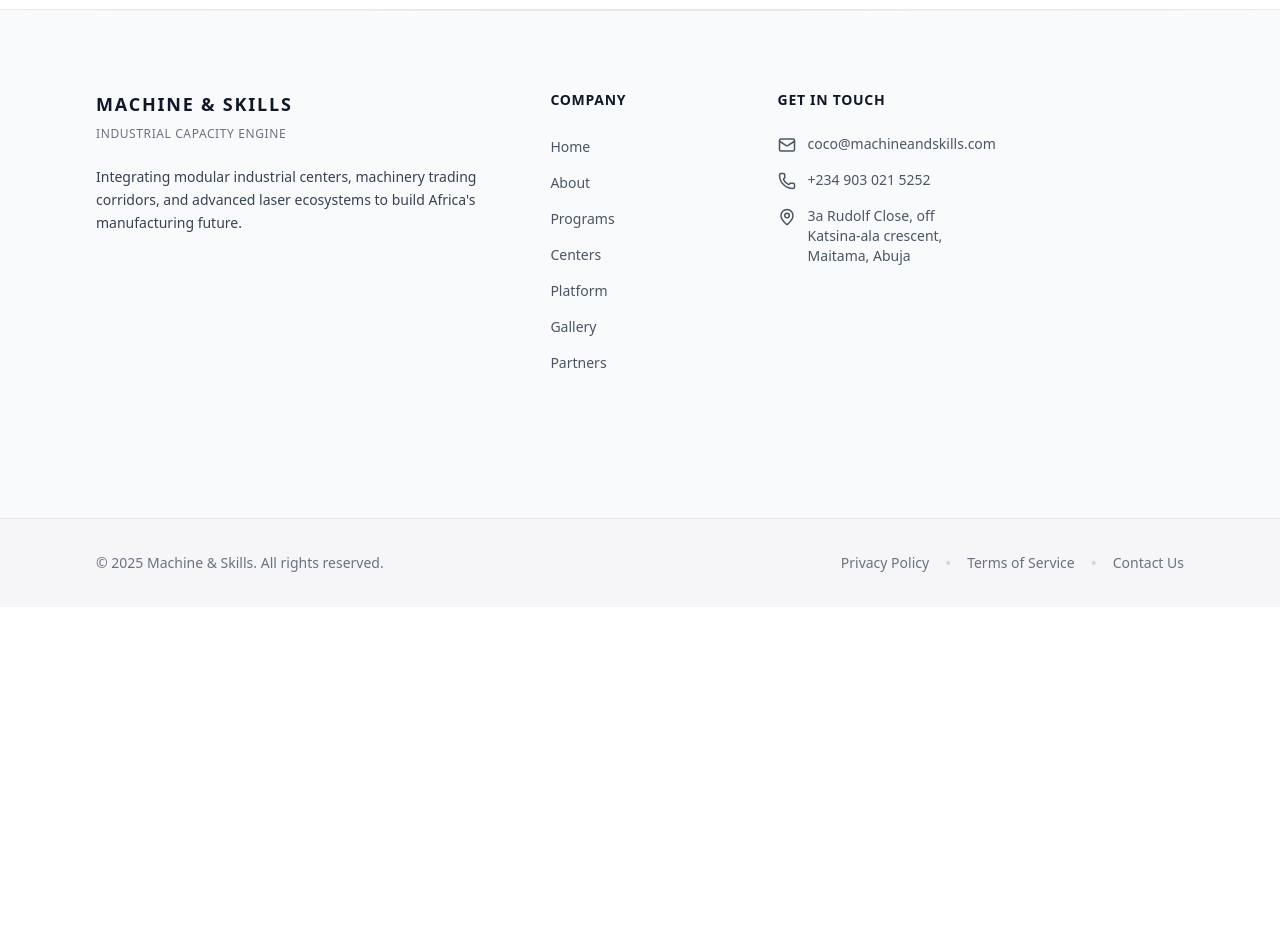
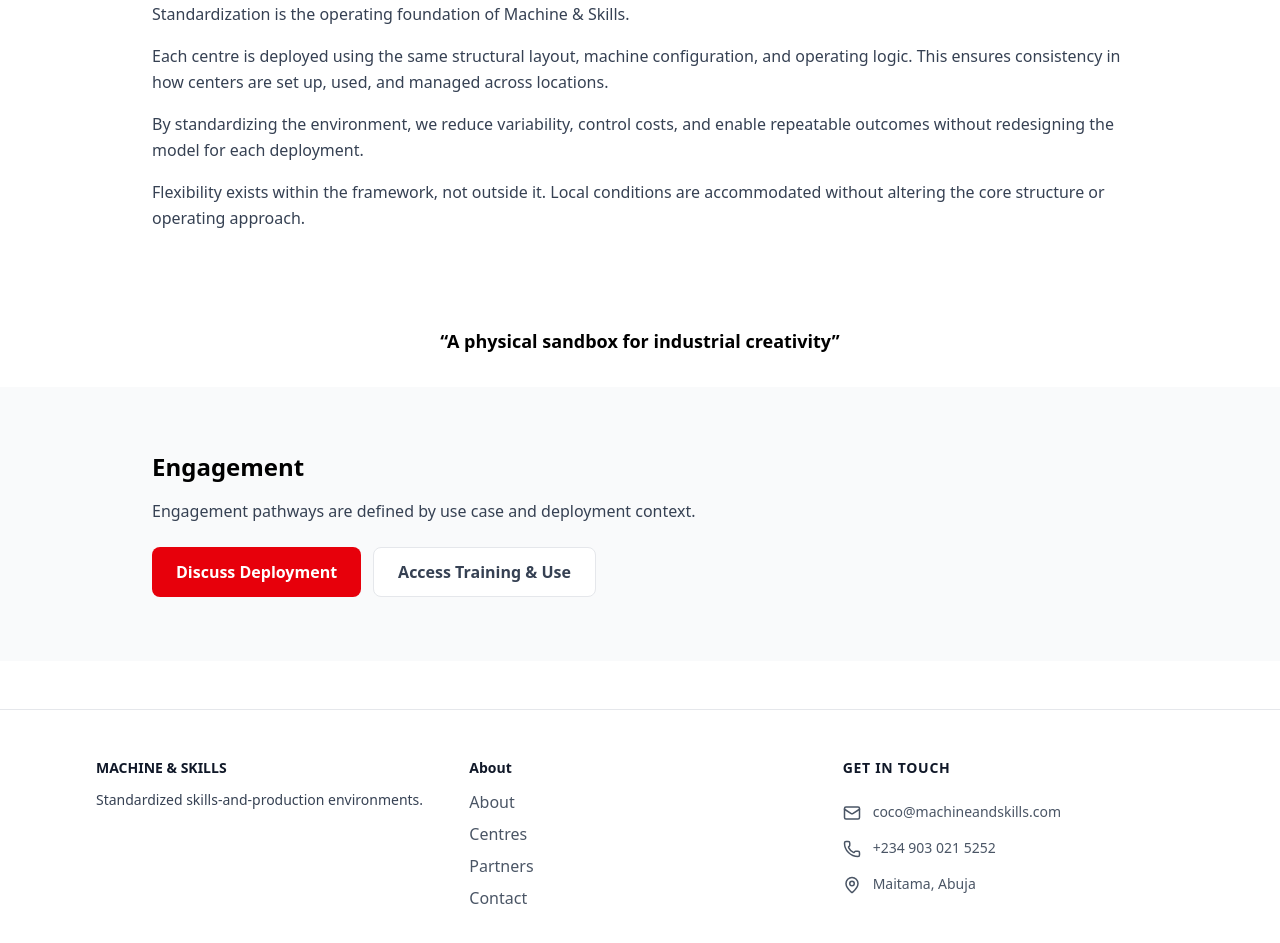
Before and after one commit to Oludefiyinfoluwa06/tmsc-client, a React (Vite) app: page / in a window 1280 px wide. Shown: the part 3020-3963 px from the top of the page. Before the commit the page ends 3627 px from the top, so only its background shows below. Built offline with nearby package versions, Linux system fonts and the light colour scheme; no server answers.

Commit message:
Make changes

```diff
--- /dev/null
+++ b/src/components/common/AnchorStatement.tsx
@@ -0,0 +1,9 @@
+export default function AnchorStatement() {
+  return (
+    <section className="py-8">
+      <div className="max-w-5xl mx-auto px-6 text-center">
+        <div className="text-lg font-semibold">‘‘A physical sandbox for industrial creativity’’</div>
+      </div>
+    </section>
+  )
+}
--- /dev/null
+++ b/src/components/common/Engagement.tsx
@@ -0,0 +1,17 @@
+import { Link } from 'react-router-dom'
+
+export default function Engagement() {
+  return (
+    <section className="py-16 bg-gray-50">
+      <div className="max-w-5xl mx-auto px-6">
+        <h2 className="text-2xl font-bold mb-4">Engagement</h2>
+        <p className="text-base text-gray-700 mb-6">Engagement pathways are defined by use case and deployment context.</p>
+
+        <div className="flex gap-3 flex-wrap">
+          <Link to="/contact" className="inline-flex items-center justify-center gap-2 px-6 py-3 rounded-lg font-semibold text-white bg-red-600 hover:bg-red-700 transition">Discuss Deployment</Link>
+          <Link to="/training" className="inline-flex items-center justify-center gap-2 px-6 py-3 rounded-lg font-semibold text-gray-700 bg-white border border-gray-200 hover:bg-gray-50 transition">Access Training & Use</Link>
+        </div>
+      </div>
+    </section>
+  )
+}
--- /dev/null
+++ b/src/components/home/Standardization.tsx
@@ -0,0 +1,17 @@
+export default function Standardization() {
+  return (
+    <section className="py-16">
+      <div className="max-w-5xl mx-auto px-6">
+        <h2 className="text-2xl font-bold mb-6">Standardization</h2>
+
+        <p className="text-base text-gray-700 leading-relaxed mb-4">Standardization is the operating foundation of Machine & Skills.</p>
+
+        <p className="text-base text-gray-700 leading-relaxed mb-4">Each centre is deployed using the same structural layout, machine configuration, and operating logic. This ensures consistency in how centers are set up, used, and managed across locations.</p>
+
+        <p className="text-base text-gray-700 leading-relaxed mb-4">By standardizing the environment, we reduce variability, control costs, and enable repeatable outcomes without redesigning the model for each deployment.</p>
+
+        <p className="text-base text-gray-700 leading-relaxed">Flexibility exists within the framework, not outside it. Local conditions are accommodated without altering the core structure or operating approach.</p>
+      </div>
+    </section>
+  )
+}
--- a/src/components/layout/Footer.tsx
+++ b/src/components/layout/Footer.tsx
@@ -2,41 +2,26 @@ import { Link } from 'react-router-dom'
 import { Mail, MapPin, Phone, ArrowRight } from 'lucide-react'
 
 export default function Footer() {
-  const currentYear = new Date().getFullYear()
-
   return (
-    <footer className="bg-gray-50 text-gray-900 mt-32 relative overflow-hidden border-t border-gray-200">
-      <div className="absolute top-0 left-0 right-0 h-px bg-linear-to-r from-transparent via-gray-200 to-transparent"></div>
-      <div className="absolute bottom-0 left-0 w-96 h-96 bg-blue-600/5 rounded-full blur-3xl -z-10"></div>
-
-      <div className="py-20 relative z-10">
+    <footer className="bg-white text-gray-900 mt-12 border-t border-gray-200">
+      <div className="py-12">
         <div className="max-w-6xl mx-auto px-6 md:px-8">
-          <div className="grid grid-cols-1 md:grid-cols-2 lg:grid-cols-5 gap-12 mb-16">
-            {/* Brand & About */}
-            <div className="lg:col-span-2">
-              <div className="mb-6">
-                <h3 className="text-lg font-bold uppercase tracking-widest text-primary mb-2">Machine & Skills</h3>
-                <p className="text-xs text-gray-500 uppercase tracking-wider">Industrial Capacity Engine</p>
-              </div>
-              <p className="text-gray-700 leading-relaxed mb-8 text-sm">
-                Integrating modular industrial centers, machinery trading corridors, and advanced laser ecosystems to build Africa's manufacturing future.
-              </p>
+          <div className="grid grid-cols-1 md:grid-cols-3 gap-8">
+            <div>
+              <h3 className="text-sm font-semibold uppercase">MACHINE & SKILLS</h3>
+              <p className="mt-3 text-sm text-gray-700">Standardized skills-and-production environments.</p>
             </div>
 
             <div>
-              <h4 className="text-sm font-bold mb-6 uppercase tracking-wider text-gray-900">Company</h4>
-              <ul className="list-none p-0 m-0 space-y-3">
-                <li><Link to="/" className="text-gray-600 no-underline text-sm transition-all duration-300 hover:text-primary inline-flex items-center gap-1">Home <ArrowRight size={14} className="opacity-0 group-hover:opacity-100 transition-opacity" /></Link></li>
-                <li><Link to="/about" className="text-gray-600 no-underline text-sm transition-all duration-300 hover:text-primary inline-flex items-center gap-1">About <ArrowRight size={14} className="opacity-0 group-hover:opacity-100 transition-opacity" /></Link></li>
-                <li><Link to="/machine-exchange-program" className="text-gray-600 no-underline text-sm transition-all duration-300 hover:text-primary inline-flex items-center gap-1">Programs <ArrowRight size={14} className="opacity-0 group-hover:opacity-100 transition-opacity" /></Link></li>
-                <li><Link to="/modular-centers" className="text-gray-600 no-underline text-sm transition-all duration-300 hover:text-primary inline-flex items-center gap-1">Centers <ArrowRight size={14} className="opacity-0 group-hover:opacity-100 transition-opacity" /></Link></li>
-                <li><Link to="/platform" className="text-gray-600 no-underline text-sm transition-all duration-300 hover:text-primary inline-flex items-center gap-1">Platform <ArrowRight size={14} className="opacity-0 group-hover:opacity-100 transition-opacity" /></Link></li>
-                <li><Link to="/gallery" className="text-gray-600 no-underline text-sm transition-all duration-300 hover:text-primary inline-flex items-center gap-1">Gallery <ArrowRight size={14} className="opacity-0 group-hover:opacity-100 transition-opacity" /></Link></li>
-                <li><Link to="/partners" className="text-gray-600 no-underline text-sm transition-all duration-300 hover:text-primary inline-flex items-center gap-1">Partners <ArrowRight size={14} className="opacity-0 group-hover:opacity-100 transition-opacity" /></Link></li>
+              <h4 className="text-sm font-semibold mb-3">About</h4>
+              <ul className="space-y-2">
+                <li><Link to="/about" className="text-gray-600 hover:text-gray-900">About</Link></li>
+                <li><Link to="/modular-centers" className="text-gray-600 hover:text-gray-900">Centres</Link></li>
+                <li><Link to="/partners" className="text-gray-600 hover:text-gray-900">Partners</Link></li>
+                <li><Link to="/contact" className="text-gray-600 hover:text-gray-900">Contact</Link></li>
               </ul>
             </div>
 
-            {/* Contact Info */}
             <div>
               <h4 className="text-sm font-bold mb-6 uppercase tracking-wider text-gray-900">Get in Touch</h4>
               <div className="flex flex-col gap-4">
@@ -50,27 +35,9 @@ export default function Footer() {
                 </Link>
                 <div className="flex items-start gap-3 text-gray-600 text-sm cursor-default">
                   <MapPin size={18} className="shrink-0 mt-0.5" />
-                  <span>3a Rudolf Close, off Katsina-ala crescent, Maitama, Abuja</span>
+                  <span>Maitama, Abuja</span>
                 </div>
               </div>
-            </div>
-          </div>
-        </div>
-      </div>
-
-      {/* Footer Bottom */}
-      <div className="border-t border-gray-200 py-8 bg-gray-100/50">
-        <div className="max-w-6xl mx-auto px-6 md:px-8">
-          <div className="flex justify-between items-center flex-wrap gap-8 md:flex-row flex-col md:text-left text-center">
-            <p className="text-gray-500 text-sm m-0">
-              &copy; {currentYear} Machine & Skills. All rights reserved.
-            </p>
-            <div className="flex items-center gap-4 md:w-auto w-full md:justify-end justify-center flex-wrap">
-              <Link to="/privacy" className="text-gray-500 no-underline text-sm transition-colors duration-300 hover:text-primary">Privacy Policy</Link>
-              <span className="text-gray-300">•</span>
-              <Link to="/terms" className="text-gray-500 no-underline text-sm transition-colors duration-300 hover:text-primary">Terms of Service</Link>
-              <span className="text-gray-300">•</span>
-              <Link to="/contact" className="text-gray-500 no-underline text-sm transition-colors duration-300 hover:text-primary">Contact Us</Link>
             </div>
           </div>
         </div>
--- a/src/pages/Homepage.tsx
+++ b/src/pages/Homepage.tsx
@@ -1,6 +1,9 @@
 import PillarsSection from '../components/home/PillarsSection'
 import CredibilitySection from '../components/home/CredibilitySection'
 import CTASection from '../components/home/CTASection'
+import Standardization from '../components/home/Standardization'
+import AnchorStatement from '../components/common/AnchorStatement'
+import Engagement from '../components/common/Engagement'
 import { Link } from 'react-router-dom'
 
 export default function Homepage() {
@@ -37,6 +40,9 @@ Our focus is simple: shorten the gap between equipment, training, and real econo
       <PillarsSection />
       <CredibilitySection />
       <CTASection />
+      <Standardization />
+      <AnchorStatement />
+      <Engagement />
     </div>
   )
 }
```
